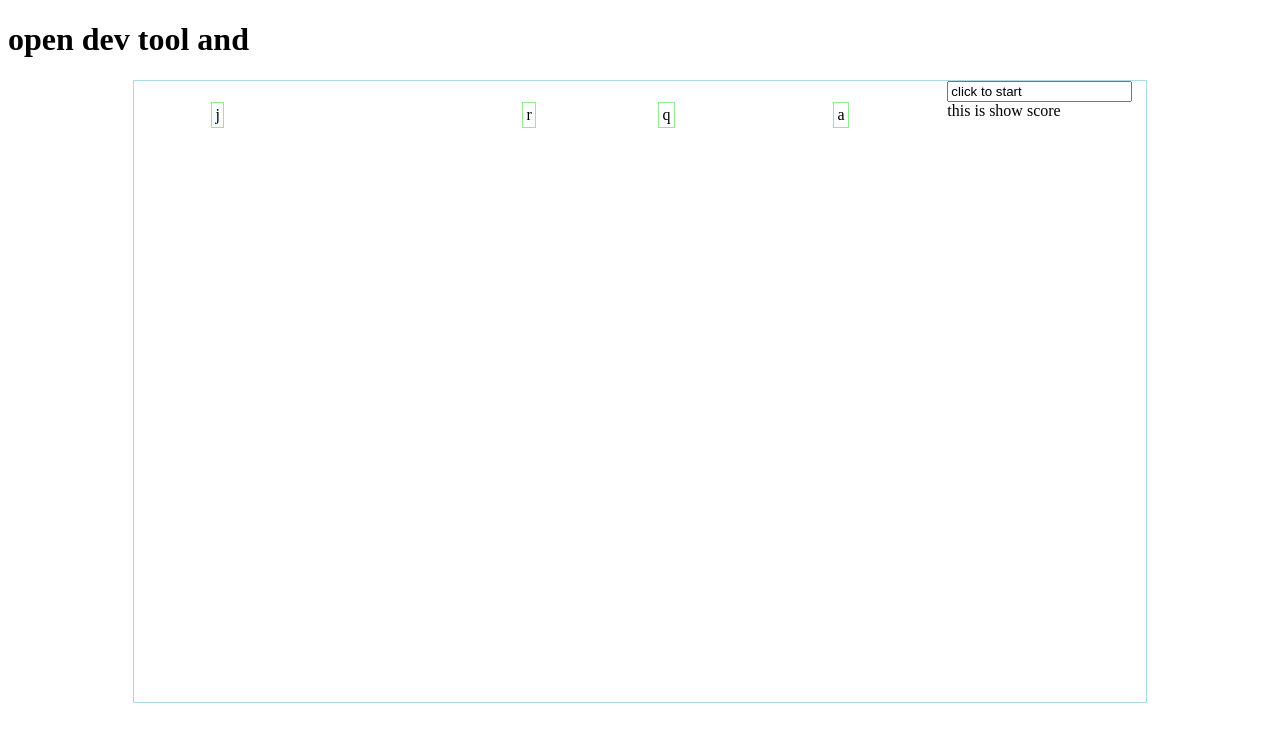
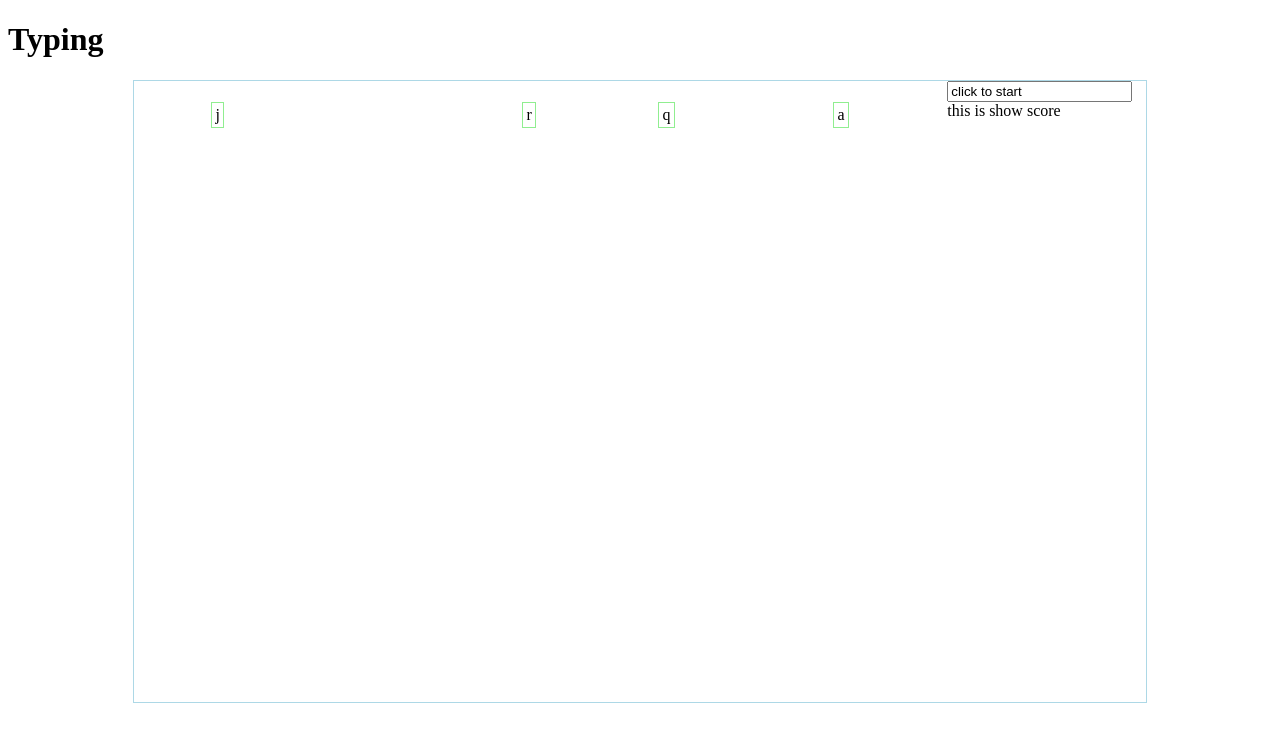
Before and after one commit to kkito/typing, a website built with webpack: page demo/index.html in a window 1280 px wide. Built offline with nearby package versions, Linux system fonts and the light colour scheme.

Commit message:
html update

```diff
--- a/demo/index.html
+++ b/demo/index.html
@@ -29,7 +29,7 @@
 </head>
 
 <body>
-  <h1> open dev tool and </h1>
+  <h1> Typing </h1>
   <div id="app-main" class="app-main">
 
     <div id="app_game" class="game"> &nbsp;</div>
```
